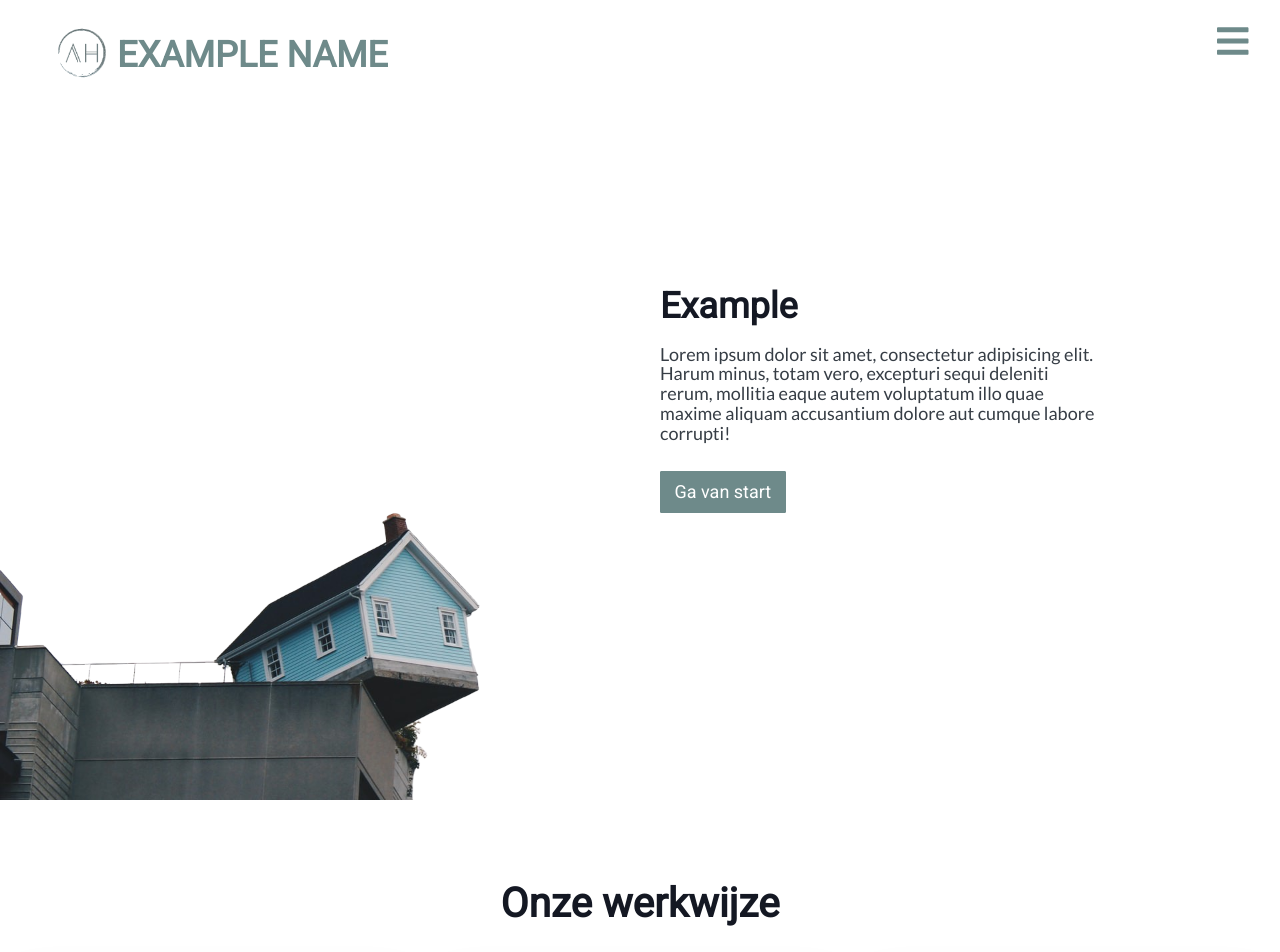
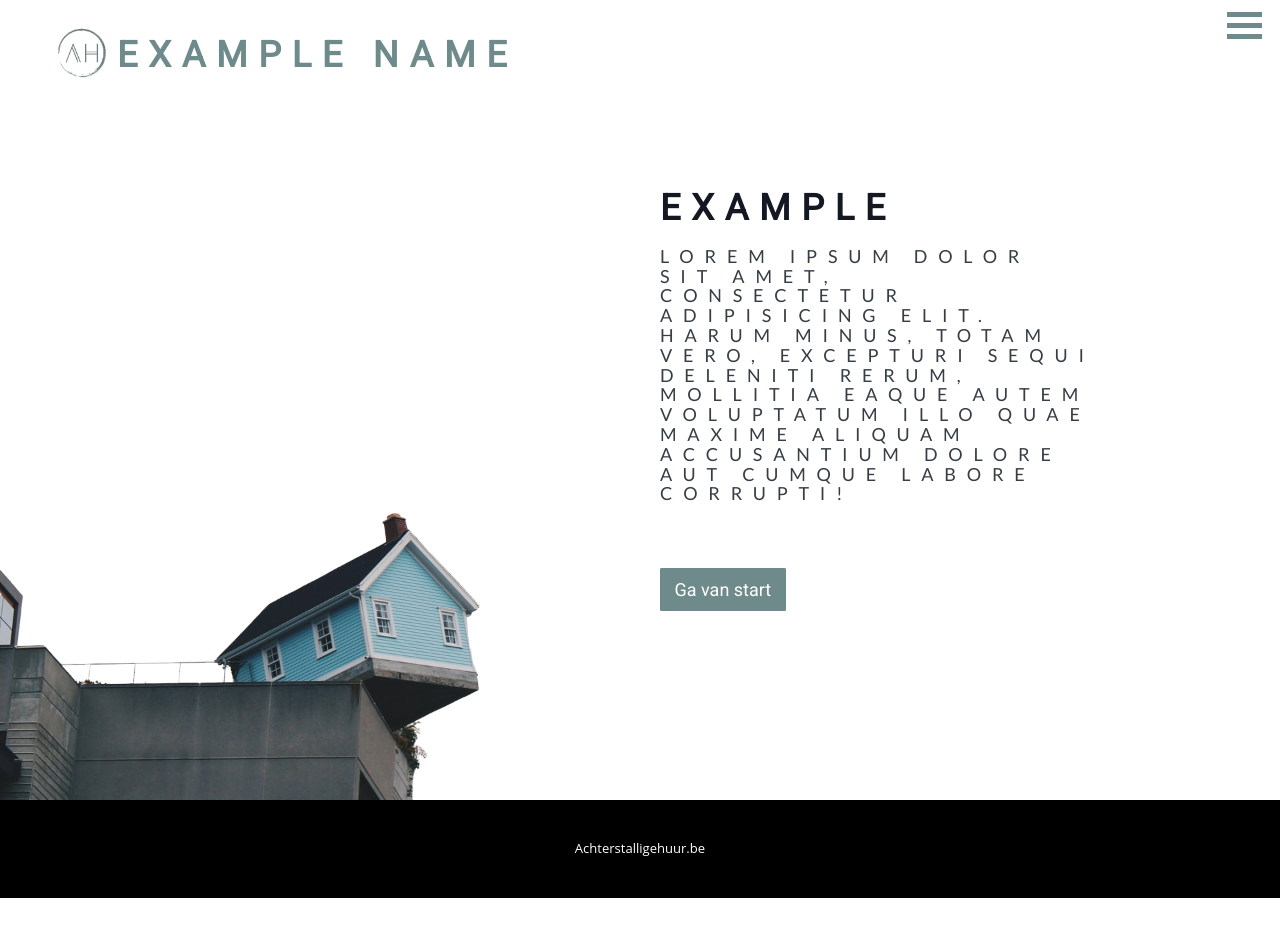
Before and after one commit to brechtarnou/example-repo-gbi-build-issue, a Gatsby site: page / in a window 1280 px wide. Shown: the top 952 px of the page. Built offline with nearby package versions, Linux system fonts and the light colour scheme; Gatsby itself is replaced by a stand-in of ours.

Commit message:
gitignore

```diff
--- a/src/components/Nav/Nav.js
+++ b/src/components/Nav/Nav.js
@@ -1,10 +1,9 @@
-import React, { useState } from "react"
-import { FontAwesomeIcon } from "@fortawesome/react-fontawesome"
-import { faTimes, faBars } from "@fortawesome/free-solid-svg-icons"
-import styled from "styled-components"
-import Navbar from "react-bootstrap/Navbar"
-import Overlay from "../Overlay/overlay"
-
+import React, { useState } from "react";
+import { FontAwesomeIcon } from "@fortawesome/react-fontawesome";
+import { faTimes, faBars } from "@fortawesome/free-solid-svg-icons";
+import styled from "styled-components";
+import Navbar from "react-bootstrap/Navbar";
+import Overlay from "../Overlay/overlay";
 
 const FlexDiv = styled.div`
   font-family: sans-serif;
@@ -13,21 +12,26 @@ const FlexDiv = styled.div`
   justify-content: center;
   align-items: center;
   overflow: auto;
-`
+`;
 
 const StyledNav = styled(Navbar)`
   /* background: rgba(255, 255, 255, 0.9); */
   position: fixed;
   display: flex;
   justify-content: flex-end;
-
+  .hamburger {
+    width: 35px;
+    height: 5px;
+    background-color: #6e8a8a;
+    margin: 3px 0;
+  }
   z-index: 16;
   top: 0;
   right: 0;
   svg {
     color: #6e8a8a;
   }
-`
+`;
 const BigBox = styled.div`
   display: flex;
   flex-direction: column;
@@ -41,11 +45,11 @@ const BigBox = styled.div`
   @media screen and (max-width: 963px) {
     align-items: center;
   }
-`
+`;
 
 export default function Nav() {
-  const [isActive, setActive] = useState(false)
-  const handleOverlay = boolean => setActive(boolean)
+  const [isActive, setActive] = useState(false);
+  const handleOverlay = (boolean) => setActive(boolean);
   return (
     <>
       <StyledNav>
@@ -57,20 +61,17 @@ export default function Nav() {
             icon={faTimes}
           ></FontAwesomeIcon>
         ) : (
-          <FontAwesomeIcon
-            size="2x"
-            aria-label="Menu"
-            style={{
-              marginTop: "0.75rem",
-              marginRight: "0.75rem",
-              cursor: "pointer",
-            }}
+          <div
+            className="flex flex-col pointer"
             onClick={() => handleOverlay(true)}
-            icon={faBars}
-          ></FontAwesomeIcon>
+          >
+            <div className="hamburger"></div>
+            <div className="hamburger"></div>
+            <div className="hamburger"></div>
+          </div>
         )}
       </StyledNav>
       <Overlay isActive={isActive} handleOverlay={handleOverlay} />
     </>
-  )
+  );
 }
--- a/src/components/landingPage.js
+++ b/src/components/landingPage.js
@@ -2,11 +2,8 @@ import React from "react";
 import BackgroundImage from "gatsby-background-image";
 import styled from "styled-components";
 import { graphql, useStaticQuery } from "gatsby";
-import Card from "react-bootstrap/Card";
-import Navbar from "react-bootstrap/Navbar";
-import Nav from "./Nav/Nav";
-import Header from "./Header/header";
 import { StyledButton } from "./Button/button";
+import Layout from "./layout";
 
 const ImageBackground = styled(BackgroundImage)`
   background-position: 20% 80%;
@@ -73,9 +70,7 @@ const LandingPage = () => {
   `);
 
   return (
-    <>
-      <Header />
-      <Nav />
+    <Layout>
       <FlexDiv>
         <ImageBackground
           aria-label="Achtergrond foto"
@@ -98,7 +93,7 @@ const LandingPage = () => {
           </BigBox>
         </ImageBackground>
       </FlexDiv>
-    </>
+    </Layout>
   );
 };
 
--- a/src/components/layout.js
+++ b/src/components/layout.js
@@ -5,48 +5,99 @@
  * See: https://www.gatsbyjs.org/docs/use-static-query/
  */
 
-import React from "react"
-import PropTypes from "prop-types"
-import { useStaticQuery, graphql } from "gatsby"
-import "bootstrap/dist/css/bootstrap.min.css"
+import React from "react";
+import Helmet from "react-helmet";
+import "bootstrap/dist/css/bootstrap.min.css";
 
-import Header from "./header"
-import "./layout.css"
+import "./layout.css";
+import { StaticQuery, graphql } from "gatsby";
+import styled, { createGlobalStyle } from "styled-components";
 
-const Layout = ({ children }) => {
-  const data = useStaticQuery(graphql`
-    query SiteTitleQuery {
-      site {
-        siteMetadata {
-          title
+import Nav from "./Nav/Nav";
+import Header from "./Header/header";
+
+const GlobalStyle = createGlobalStyle`
+  html {
+    max-width: 100vw;
+    overflow-x: hidden;
+  }
+  a {
+    text-decoration: none;
+  }
+  body, input, select, textarea {
+    font-size: 14pt;
+    line-height: 1.5;
+    font-family: 'Open Sans';
+  }
+  p {
+    margin-bottom: 64px;
+    color: #666;
+  }
+  h1, h2, h3, h4, h5, h6 {
+    font-family: 'Raleway';
+    text-transform: uppercase;
+    letter-spacing: 0.3em;
+    color: #292929;
+  }
+`;
+
+const Body = styled.div`
+  display: flex;
+  min-height: 100vh;
+  flex-direction: column;
+  width: 100vw;
+  overflow: hidden;
+  img {
+    margin-bottom: 0;
+  }
+`;
+
+const Footer = styled.footer`
+  display: flex;
+  flex-direction: column;
+  width: 100vw;
+  text-align: center;
+  color: #fff;
+  background-color: #000;
+  img {
+    margin-bottom: 0;
+  }
+`;
+
+const FooterText = styled.div`
+  font-size: 0.7em;
+  padding: 3em;
+`;
+
+const Layout = ({ children, noMenu }) => (
+  <StaticQuery
+    query={graphql`
+      query layoutQuery {
+        site {
+          siteMetadata {
+            title
+          }
         }
       }
-    }
-  `)
+    `}
+    render={(data) => (
+      <>
+        <Body>
+          <GlobalStyle />
+          <Helmet title={data.site.siteMetadata.title}>
+            <html lang="nl" />
+            <meta name="description" content="Achterstallige huur" />
+          </Helmet>
+          <Header />
+          <Nav />
+          {children}
+          <Footer>
+            <FooterText>Achterstalligehuur.be</FooterText>
+          </Footer>
+        </Body>
+      </>
+    )}
+  />
+);
 
-  return (
-    <>
-      <Header siteTitle={data.site.siteMetadata.title} />
-      <div
-        style={{
-          margin: `0 auto`,
-          maxWidth: 960,
-          padding: `0 1.0875rem 1.45rem`,
-        }}
-      >
-        <main>{children}</main>
-        <footer>
-          © {new Date().getFullYear()}, Built with
-          {` `}
-          <a href="https://www.gatsbyjs.org">Gatsby</a>
-        </footer>
-      </div>
-    </>
-  )
-}
-
-Layout.propTypes = {
-  children: PropTypes.node.isRequired,
-}
-
-export default Layout
+export default Layout;
```
Also changed, not shown: 2 other files.
